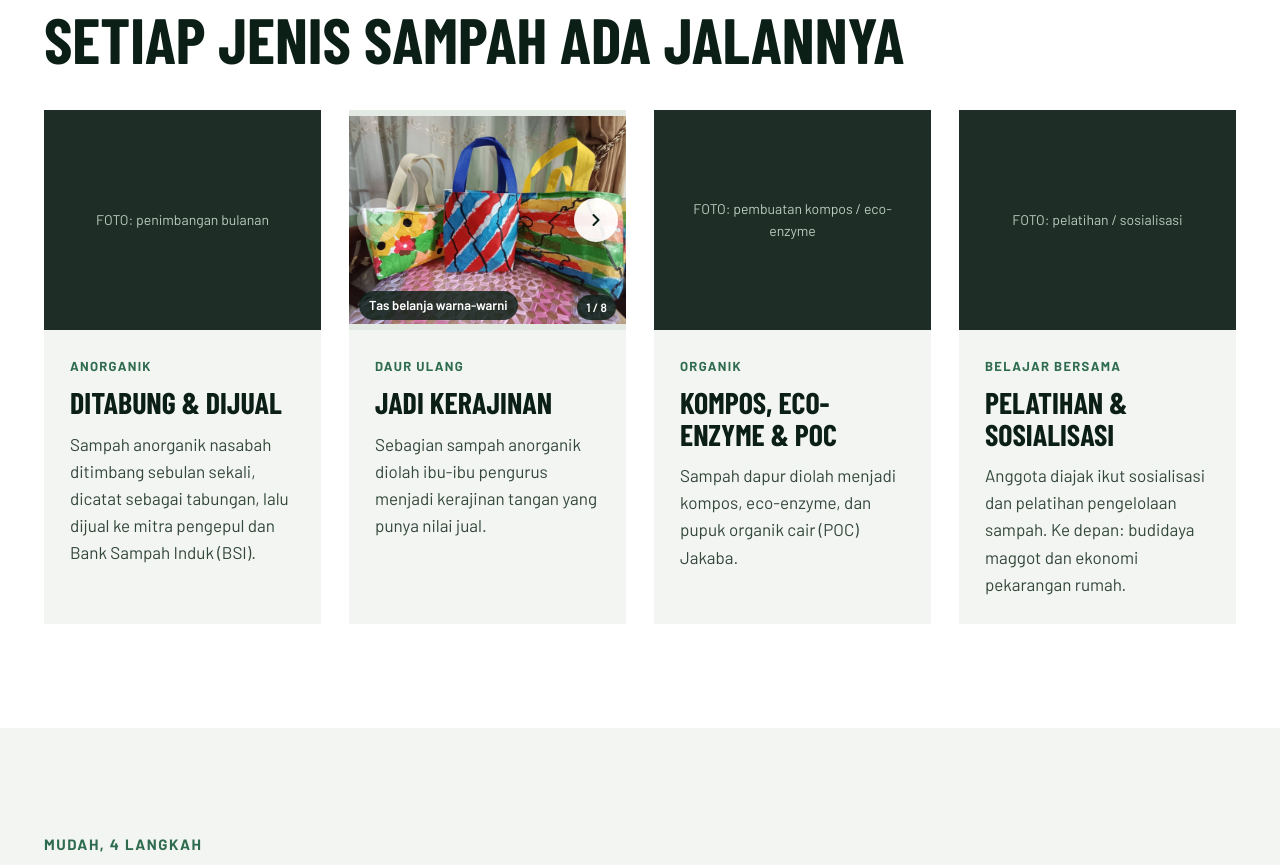
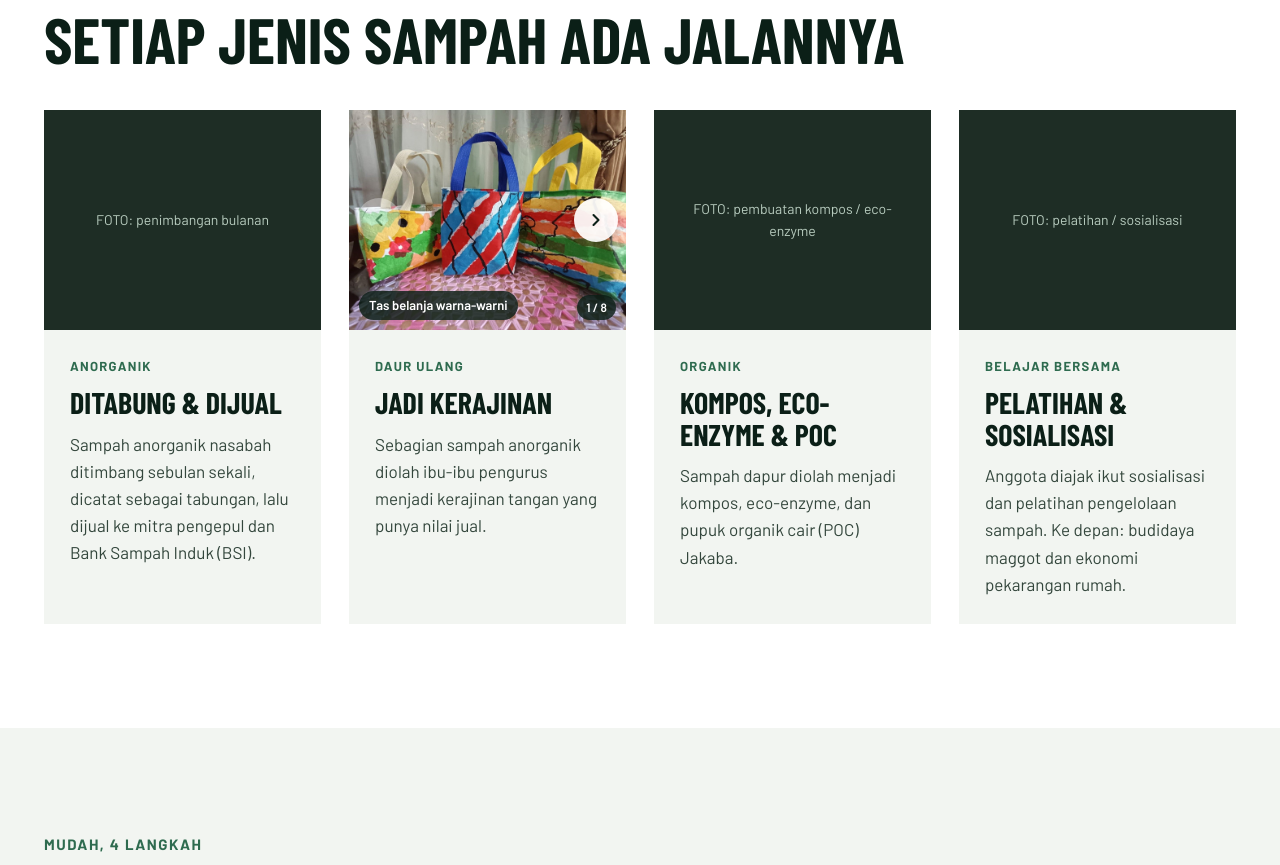
Before and after one commit to ardhiansyahfsa-maker/bsu-griya-resik, a plain HTML site: page index.html in a window 1280 px wide. Shown: the part 3150-4015 px from the top of the page. Drawn offline with nearby package versions, Linux system fonts and the light colour scheme; a web font is replaced by a local one.

Commit message:
Foto slider kerajinan memenuhi bingkai (cover)
Co-Authored-By: Claude Opus 5.5 <noreply@anthropic.com>
Claude-Session: https://claude.ai/code/session_0181f9ABQoMDWNtexTgKYBpk

```diff
--- a/index.html
+++ b/index.html
@@ -70,7 +70,7 @@ td.r,th.r{text-align:right;padding-right:0}
 .car-track{display:flex;height:100%;overflow-x:auto;scroll-snap-type:x mandatory;scroll-behavior:smooth;scrollbar-width:none}
 .car-track::-webkit-scrollbar{display:none}
 .sl{flex:0 0 100%;height:100%;margin:0;scroll-snap-align:start;position:relative}
-.sl img{width:100%;height:100%;object-fit:contain;display:block}
+.sl img{width:100%;height:100%;object-fit:cover;object-position:center;display:block}
 .sl figcaption{position:absolute;left:10px;bottom:10px;background:rgba(11,31,23,.82);color:#fff;font-size:13px;font-weight:600;padding:4px 10px;border-radius:999px;max-width:calc(100% - 80px)}
 .car-btn{position:absolute;top:50%;transform:translateY(-50%);width:44px;height:44px;border-radius:50%;border:0;background:rgba(255,255,255,.92);color:var(--ink);display:flex;align-items:center;justify-content:center;cursor:pointer;box-shadow:0 2px 8px rgba(0,0,0,.18)}
 .car-btn:hover{background:#fff}.car-btn:disabled{opacity:.35;cursor:default}
```
